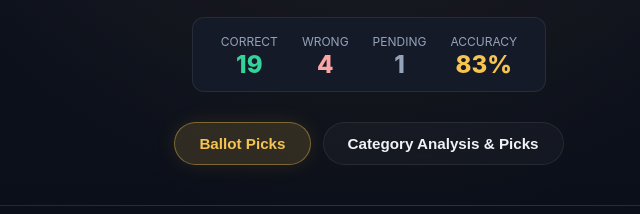
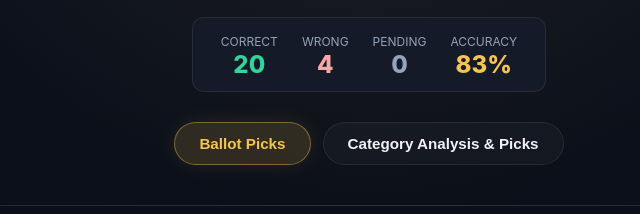
Before and after one commit to danielraffel/oscars-2026, a plain HTML site: page index.html in a window 1280 px wide. Shown: the part 226-440 px from the top of the page, 271-911 px from the left. Drawn offline with Linux system fonts and the light colour scheme.

Commit message:
Update winner: Best Picture (One Battle after Another)
Correct pick! Final score: 20 correct, 4 wrong — 83% accuracy.
All 24 categories now decided.

```diff
--- a/index.html
+++ b/index.html
@@ -608,7 +608,7 @@
         text: "This is the night's central fight. One Battle after Another has PGA, DGA, BAFTA Best Film, and both Vanity Fair and The New Yorker leaning its way. Sinners has the stronger passion narrative and the Actor Awards ensemble win, so I would keep it as the only serious upset path.",
         sources:["Vanity Fair", "New Yorker", "Variety", "Deadline", "PGA", "DGA", "BAFTA", "Actor Awards", "Polymarket"],
         noms:["Bugonia", "F1", "Frankenstein", "Hamnet", "Marty Supreme", "One Battle after Another", "The Secret Agent", "Sentimental Value", "Sinners", "Train Dreams"],
-        winner: null
+        winner: "One Battle after Another"
       },
       {
         cat: "Costume Design", pick: "Frankenstein",
```
